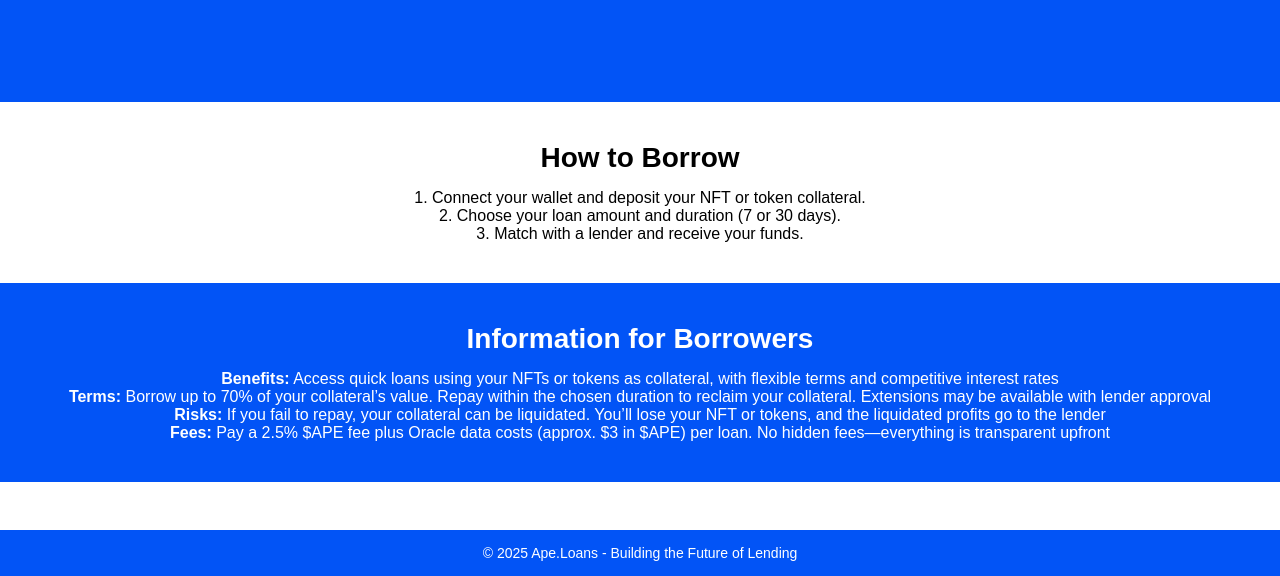
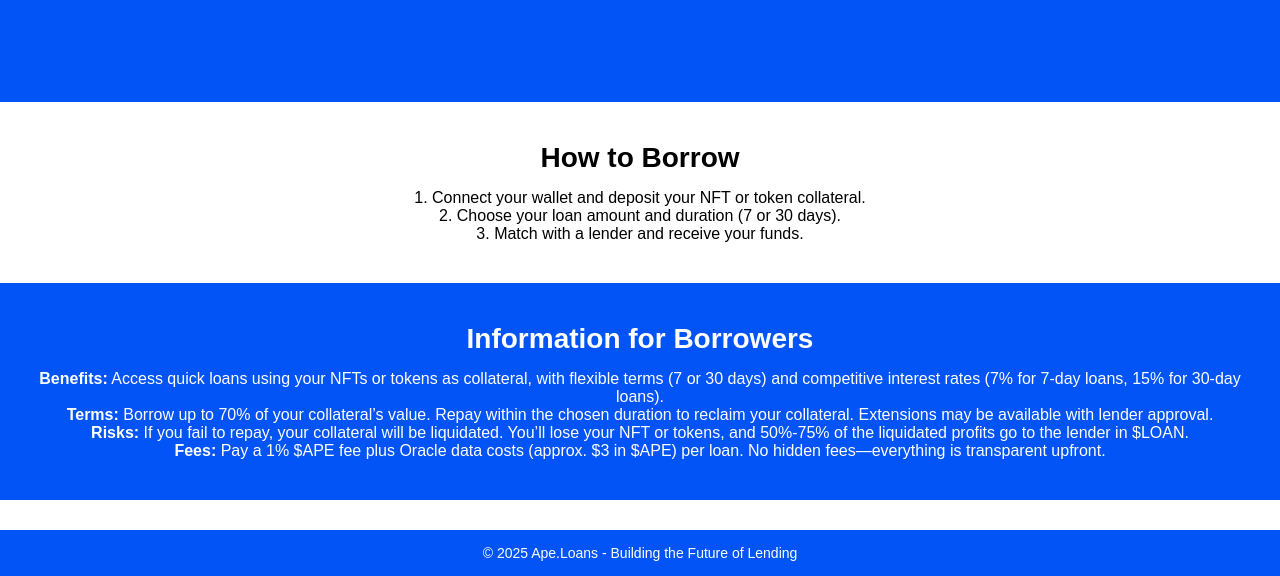
Before and after one commit to ApeLoans/Lending, a plain HTML site: page borrow/index.html in a window 1280 px wide. Shown: the part 224-800 px from the top of the page. Drawn offline with Linux system fonts and the light colour scheme; files that its build step writes are made by us from their sources.

Commit message:
Update index.html

```diff
--- a/borrow/index.html
+++ b/borrow/index.html
@@ -4,7 +4,7 @@
     <meta charset="UTF-8">
     <meta name="viewport" content="width=device-width, initial-scale=1.0">
     <title>Ape.Loans - Borrow</title>
-    <link rel="stylesheet" href="/client-app/styles.css">
+    <link rel="stylesheet" href="/styles.css">
 </head>
 <body>
     <header>
@@ -29,10 +29,10 @@
         </section>
         <section class="info">
             <h2>Information for Borrowers</h2>
-            <p><strong>Benefits:</strong> Access quick loans using your NFTs or tokens as collateral, with flexible terms and competitive interest rates </p>
-            <p><strong>Terms:</strong> Borrow up to 70% of your collateral’s value. Repay within the chosen duration to reclaim your collateral. Extensions may be available with lender approval</p>
-            <p><strong>Risks:</strong> If you fail to repay, your collateral can be liquidated. You’ll lose your NFT or tokens, and the liquidated profits go to the lender</p>
-            <p><strong>Fees:</strong> Pay a 2.5% $APE fee plus Oracle data costs (approx. $3 in $APE) per loan. No hidden fees—everything is transparent upfront</p>
+            <p><strong>Benefits:</strong> Access quick loans using your NFTs or tokens as collateral, with flexible terms (7 or 30 days) and competitive interest rates (7% for 7-day loans, 15% for 30-day loans).</p>
+            <p><strong>Terms:</strong> Borrow up to 70% of your collateral’s value. Repay within the chosen duration to reclaim your collateral. Extensions may be available with lender approval.</p>
+            <p><strong>Risks:</strong> If you fail to repay, your collateral will be liquidated. You’ll lose your NFT or tokens, and 50%-75% of the liquidated profits go to the lender in $LOAN.</p>
+            <p><strong>Fees:</strong> Pay a 1% $APE fee plus Oracle data costs (approx. $3 in $APE) per loan. No hidden fees—everything is transparent upfront.</p>
         </section>
     </main>
     <footer>
```
